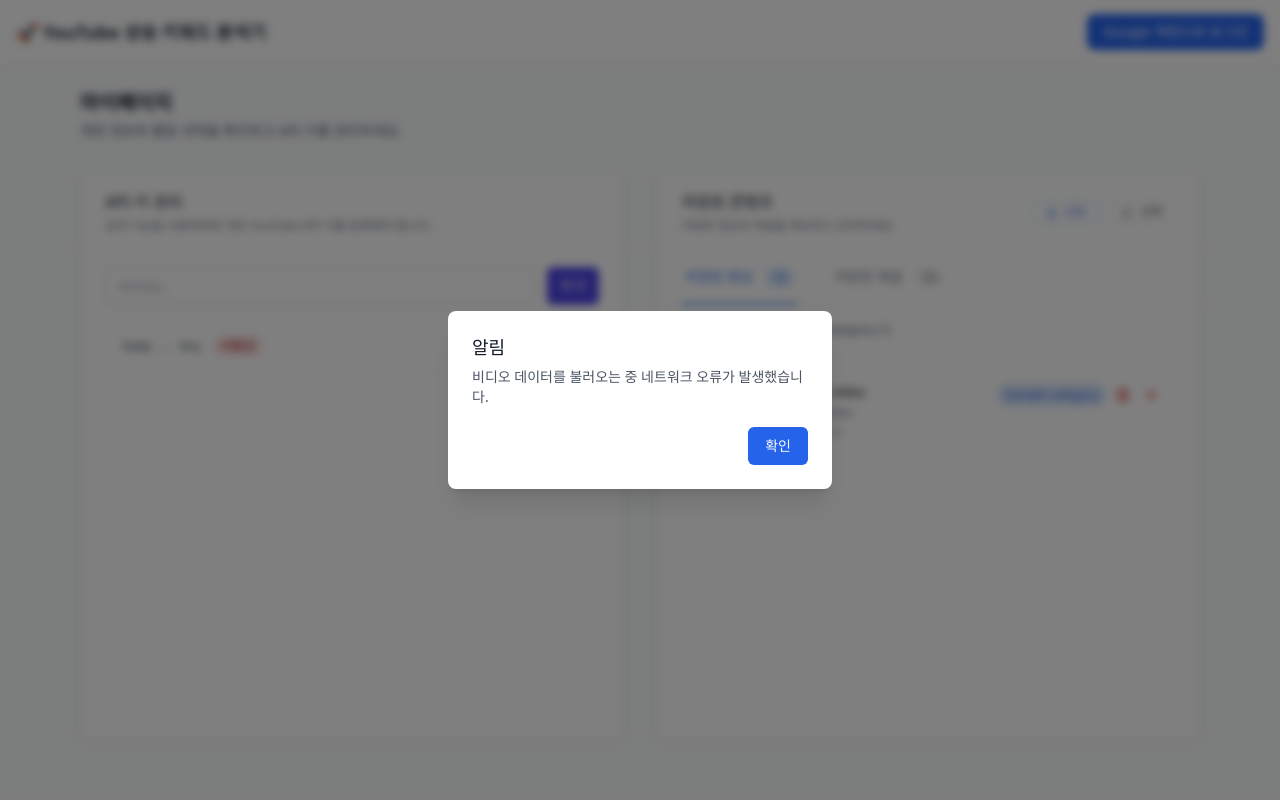
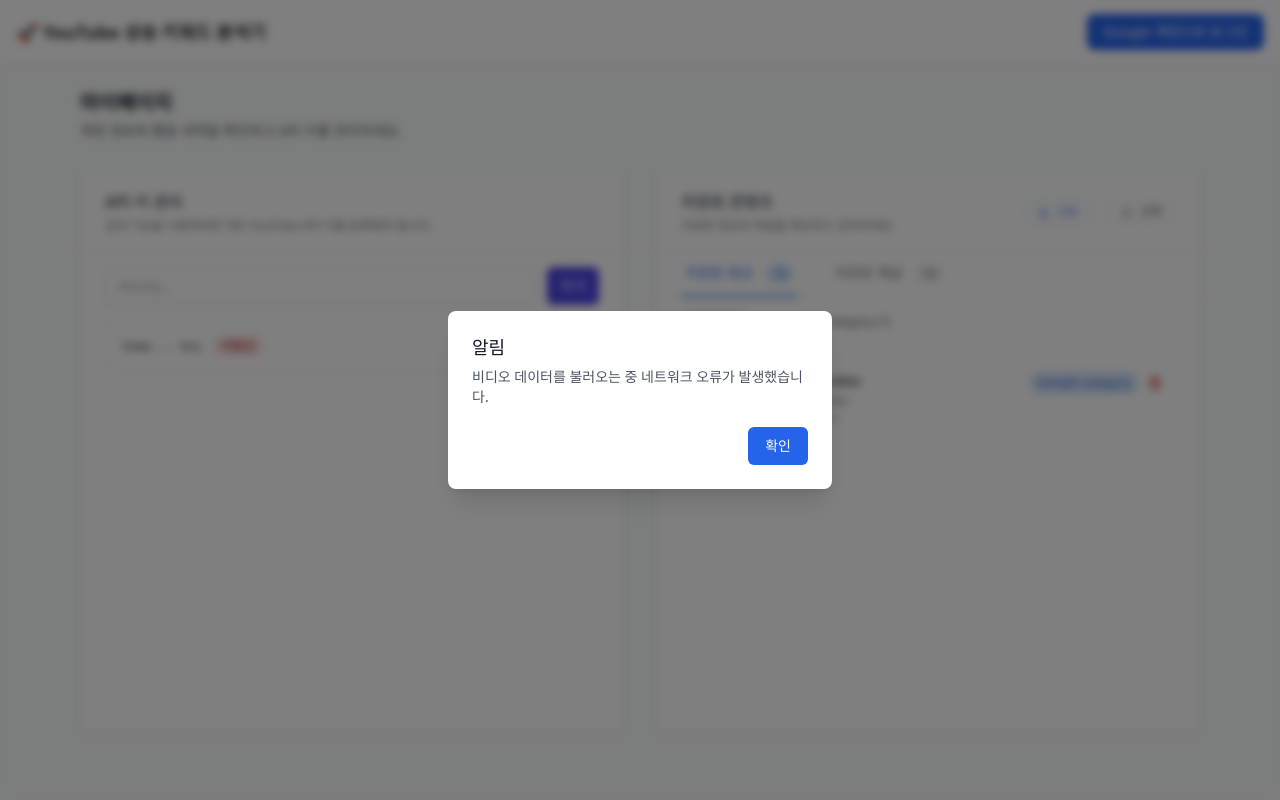
Before and after one commit to bluewind23/youtube-analyzer, a Python web app: template templates/mypage.html in a window 1280 px wide. Run offline with Jinja, Linux system fonts and the light colour scheme; the template is opened without the code that fills it: most values are stand-ins (such as "Sample title", 1, 10 or a date in 2020); grey boxes marked "Sample" are stand-in pictures; form fields are guessed from the names that the template uses; some libraries are stand-ins or nearby versions; some web fonts are replaced.

Commit message:
mypage_issue

```diff
--- a/templates/mypage.html
+++ b/templates/mypage.html
@@ -83,14 +83,14 @@
 
                 <div class="border-b border-gray-200">
                     <nav class="flex space-x-8 px-6" role="tablist">
-                        <button class="main-tab-btn py-4 px-1 border-b-2 font-medium text-sm focus:outline-none focus:text-blue-600 focus:border-blue-500 border-blue-500 text-blue-600"
+                        <button class="main-tab-btn py-3 px-1 border-b-2 font-medium text-sm focus:outline-none focus:text-blue-600 focus:border-blue-500 border-blue-500 text-blue-600"
                                 data-tab="saved-videos" role="tab" aria-selected="true">
                             저장된 영상
                             {% if saved_videos.total > 0 %}
                             <span class="ml-2 bg-blue-100 text-blue-600 py-0.5 px-2 rounded-full text-xs font-medium">{{ saved_videos.total }}</span>
                             {% endif %}
                         </button>
-                        <button class="main-tab-btn py-4 px-1 border-b-2 font-medium text-sm focus:outline-none focus:text-gray-500 focus:border-gray-300 border-transparent text-gray-500 hover:text-gray-700 hover:border-gray-300"
+                        <button class="main-tab-btn py-3 px-1 border-b-2 font-medium text-sm focus:outline-none focus:text-gray-500 focus:border-gray-300 border-transparent text-gray-500 hover:text-gray-700 hover:border-gray-300"
                                 data-tab="saved-channels" role="tab" aria-selected="false">
                             저장된 채널
                             {% if saved_channels.total > 0 %}
@@ -135,10 +135,10 @@
 
                         <!-- 비디오 리스트 -->
                         <div class="h-96 overflow-y-auto px-6 py-4" id="videos-container">
-                            <ul class="space-y-3">
+                            <ul class="space-y-1">
                             {% for video in saved_videos.items %}
                                 <li class="video-item" data-video-id="{{ video.id }}" data-category-id="{{ video.category_id or 'uncategorized' }}">
-                                  <div class="flex items-start space-x-3 p-3 hover:bg-gray-50 rounded-lg">
+                                  <div class="flex items-start space-x-3 p-2 hover:bg-gray-50 rounded-lg">
                                     <div class="flex-shrink-0 flex items-center space-x-2">
                                         <input type="checkbox" class="video-bulk-checkbox hidden" data-video-id="{{ video.id }}">
                                         <img class="w-16 h-12 object-cover rounded" src="{{ video.thumbnail_url }}" alt="{{ video.title }}" onerror="this.src='/static/images/default-thumbnail.svg'">
@@ -146,20 +146,17 @@
                                     <div class="min-w-0 flex-1">
                                         <div class="flex items-start justify-between">
                                             <div class="min-w-0 flex-1">
-                                                <a href="https://www.youtube.com/watch?v={{ video.video_id }}" target="_blank" class="text-sm font-medium text-gray-900 hover:text-blue-600 line-clamp-2 leading-tight block">{{ video.title }}</a>
-                                                <p class="text-xs text-gray-500 mt-1">{{ video.channel_title }}</p>
-                                                <div class="text-xs text-gray-400 mt-1">{{ video.saved_at.strftime('%m-%d %H:%M') }}</div>
+                                                <a href="https://www.youtube.com/watch?v={{ video.video_id }}" target="_blank" class="text-sm font-medium text-gray-900 hover:text-blue-600 block truncate" title="{{ video.title }}">{{ video.title }}</a>
+                                                <p class="text-xs text-gray-500 mt-0.5 truncate" title="{{ video.channel_title }}">{{ video.channel_title }}</p>
+                                                <div class="text-xs text-gray-400 mt-0.5">{{ video.saved_at.strftime('%m-%d %H:%M') }}</div>
                                             </div>
                                             <div class="flex items-center space-x-1 ml-2">
                                                 {% set category = video_categories|selectattr('id', 'equalto', video.category_id)|first if video.category_id else None %}
                                                 {% if category %}
                                                 <span class="text-xs px-2 py-1 bg-blue-100 text-blue-700 rounded-full">{{ category.name }}</span>
                                                 {% endif %}
-                                                <button class="delete-category-btn text-xs text-red-600 hover:text-red-800 p-1 rounded hover:bg-red-50" data-category-id="{{ video.category_id or 'uncategorized' }}" data-item-type="video" title="카테고리 전체 삭제">
+                                                <button class="delete-saved-video-btn text-xs text-red-600 hover:text-red-800 p-1 rounded hover:bg-red-50" data-video-id="{{ video.id }}" title="영상 삭제">
                                                     <svg class="w-4 h-4" fill="none" stroke="currentColor" viewBox="0 0 24 24"><path stroke-linecap="round" stroke-linejoin="round" stroke-width="2" d="M19 7l-.867 12.142A2 2 0 0116.138 21H7.862a2 2 0 01-1.995-1.858L5 7m5 4v6m4-6v6m1-10V4a1 1 0 00-1-1h-4a1 1 0 00-1 1v3M4 7h16"></path></svg>
-                                                </button>
-                                                <button class="delete-saved-video-btn text-xs text-red-600 hover:text-red-800 p-1 rounded hover:bg-red-50" data-video-id="{{ video.id }}" title="영상 삭제">
-                                                    <svg class="w-4 h-4" fill="none" stroke="currentColor" viewBox="0 0 24 24"><path stroke-linecap="round" stroke-linejoin="round" stroke-width="2" d="M6 18L18 6M6 6l12 12"></path></svg>
                                                 </button>
                                             </div>
                                         </div>
@@ -175,7 +172,9 @@
                             {# [수정 또는 추가할 코드 끝] #}
 
                             {% else %}
-                            <p class="text-sm text-gray-500">저장된 영상이 없습니다.</p>
+                            <div class="px-6 py-8 text-center">
+                                <p class="text-sm text-gray-500">저장된 영상이 없습니다.</p>
+                            </div>
                             {% endif %}
                         </div>
                     </div>
@@ -214,15 +213,15 @@
 
                         <!-- 채널 리스트 -->
                         <div class="h-96 overflow-y-auto px-6 py-4" id="channels-container">
-                            <ul class="space-y-2">
+                            <ul class="space-y-1">
                             {% for item in saved_channels.items %}
                                 <li class="channel-item" data-channel-id="{{ item.id }}" data-category-id="{{ item.category_id or 'uncategorized' }}">
-                                    <div class="flex items-center justify-between py-3 px-3 hover:bg-gray-50 rounded-lg">
+                                    <div class="flex items-center justify-between py-2 px-3 hover:bg-gray-50 rounded-lg">
                                         <div class="flex items-center space-x-3">
                                             <input type="checkbox" class="channel-bulk-checkbox hidden" data-channel-id="{{ item.id }}">
                                             <div class="min-w-0 flex-1">
-                                                <a href="https://www.youtube.com/channel/{{ item.item_value }}" target="_blank" class="text-sm font-medium text-gray-900 hover:text-blue-600 block truncate">{{ item.item_display_name or item.item_value }}</a>
-                                                <div class="text-xs text-gray-400 mt-1">{{ item.saved_at.strftime('%m-%d %H:%M') if item.saved_at else '' }}</div>
+                                                <a href="https://www.youtube.com/channel/{{ item.item_value }}" target="_blank" class="text-sm font-medium text-gray-900 hover:text-blue-600 block truncate" title="{{ item.item_display_name or item.item_value }}">{{ item.item_display_name or item.item_value }}</a>
+                                                <div class="text-xs text-gray-400 mt-0.5">{{ item.saved_at.strftime('%m-%d %H:%M') if item.saved_at else '' }}</div>
                                             </div>
                                         </div>
                                         <div class="flex items-center space-x-1 ml-2">
@@ -230,11 +229,8 @@
                                             {% if category %}
                                             <span class="text-xs px-2 py-1 bg-green-100 text-green-700 rounded-full">{{ category.name }}</span>
                                             {% endif %}
-                                            <button class="delete-category-btn text-xs text-red-600 hover:text-red-800 p-1 rounded hover:bg-red-50" data-category-id="{{ item.category_id or 'uncategorized' }}" data-item-type="channel" title="카테고리 전체 삭제">
+                                            <button class="delete-saved-item-btn text-xs text-red-600 hover:text-red-800 p-1 rounded hover:bg-red-50" data-item-id="{{ item.id }}" title="채널 삭제">
                                                 <svg class="w-4 h-4" fill="none" stroke="currentColor" viewBox="0 0 24 24"><path stroke-linecap="round" stroke-linejoin="round" stroke-width="2" d="M19 7l-.867 12.142A2 2 0 0116.138 21H7.862a2 2 0 01-1.995-1.858L5 7m5 4v6m4-6v6m1-10V4a1 1 0 00-1-1h-4a1 1 0 00-1 1v3M4 7h16"></path></svg>
-                                            </button>
-                                            <button class="delete-saved-item-btn text-xs text-red-600 hover:text-red-800 p-1 rounded hover:bg-red-50" data-item-id="{{ item.id }}" title="채널 삭제">
-                                                <svg class="w-4 h-4" fill="none" stroke="currentColor" viewBox="0 0 24 24"><path stroke-linecap="round" stroke-linejoin="round" stroke-width="2" d="M6 18L18 6M6 6l12 12"></path></svg>
                                             </button>
                                         </div>
                                     </div>
@@ -246,7 +242,9 @@
                             {{ render_pagination(saved_channels, page_arg='channel_page', other_params={'video_page': saved_videos.page, 'query_page': saved_queries.page}) }}
                             {# [수정 또는 추가할 코드 끝] #}
                             {% else %}
-                            <p class="text-sm text-gray-500">저장한 채널이 없습니다.</p>
+                            <div class="px-6 py-8 text-center">
+                                <p class="text-sm text-gray-500">저장한 채널이 없습니다.</p>
+                            </div>
                             {% endif %}
                         </div>
                     </div>
@@ -337,29 +335,48 @@ function switchToTab(targetTab) {
 
 function updateContentActions(activeTab) {
     const actionsContainer = document.getElementById('content-actions');
-    let actionsHTML = '';
+    actionsContainer.innerHTML = '';
 
     if (activeTab === 'saved-videos') {
-        actionsHTML = `
-            <button onclick="downloadVideosCSV()" class="text-xs text-blue-600 hover:text-blue-800 px-3 py-1 border border-blue-200 rounded hover:bg-blue-50" title="CSV 다운로드">
-                <svg class="w-3 h-3 inline mr-1" fill="none" stroke="currentColor" viewBox="0 0 24 24"><path stroke-linecap="round" stroke-linejoin="round" stroke-width="2" d="M12 10v6m0 0l-3-3m3 3l3-3m2 8H7a2 2 0 01-2-2V5a2 2 0 012-2h5.586a1 1 0 01.707.293l5.414 5.414a1 1 0 01.293.707V19a2 2 0 01-2 2z"></path></svg> CSV
-            </button>
-            <button onclick="toggleBulkMode('videos')" id="bulk-videos-btn" class="text-xs text-gray-600 hover:text-gray-800 px-3 py-1 border border-gray-200 rounded hover:bg-gray-50" title="일괄 삭제 모드">
-                <svg class="w-3 h-3 inline mr-1" fill="none" stroke="currentColor" viewBox="0 0 24 24"><path stroke-linecap="round" stroke-linejoin="round" stroke-width="2" d="M9 12l2 2 4-4m6 2a9 9 0 11-18 0 9 9 0 0118 0z"></path></svg> 선택
-            </button>
-        `;
+        // CSV 다운로드 버튼
+        const csvBtn = document.createElement('button');
+        csvBtn.className = 'text-xs text-blue-600 hover:text-blue-800 px-3 py-1 border border-blue-200 rounded hover:bg-blue-50';
+        csvBtn.title = 'CSV 다운로드';
+        csvBtn.innerHTML = '<svg class="w-3 h-3 inline mr-1" fill="none" stroke="currentColor" viewBox="0 0 24 24"><path stroke-linecap="round" stroke-linejoin="round" stroke-width="2" d="M12 10v6m0 0l-3-3m3 3l3-3m2 8H7a2 2 0 01-2-2V5a2 2 0 012-2h5.586a1 1 0 01.707.293l5.414 5.414a1 1 0 01.293.707V19a2 2 0 01-2 2z"></path></svg> CSV';
+        csvBtn.addEventListener('click', downloadVideosCSV);
+
+        // 선택 버튼
+        const selectBtn = document.createElement('button');
+        selectBtn.id = 'bulk-videos-btn';
+        selectBtn.className = 'text-xs text-gray-600 hover:text-gray-800 px-3 py-1 border border-gray-200 rounded hover:bg-gray-50';
+        selectBtn.title = '일괄 삭제 모드';
+        selectBtn.innerHTML = '<svg class="w-3 h-3 inline mr-1" fill="none" stroke="currentColor" viewBox="0 0 24 24"><path stroke-linecap="round" stroke-linejoin="round" stroke-width="2" d="M9 12l2 2 4-4m6 2a9 9 0 11-18 0 9 9 0 0118 0z"></path></svg> 선택';
+        selectBtn.addEventListener('click', () => toggleBulkMode('videos'));
+
+        csvBtn.classList.add('mr-2');
+        actionsContainer.appendChild(csvBtn);
+        actionsContainer.appendChild(selectBtn);
+
     } else if (activeTab === 'saved-channels') {
-        actionsHTML = `
-            <button onclick="downloadChannelsCSV()" class="text-xs text-blue-600 hover:text-blue-800 px-3 py-1 border border-blue-200 rounded hover:bg-blue-50" title="CSV 다운로드">
-                <svg class="w-3 h-3 inline mr-1" fill="none" stroke="currentColor" viewBox="0 0 24 24"><path stroke-linecap="round" stroke-linejoin="round" stroke-width="2" d="M12 10v6m0 0l-3-3m3 3l3-3m2 8H7a2 2 0 01-2-2V5a2 2 0 012-2h5.586a1 1 0 01.707.293l5.414 5.414a1 1 0 01.293.707V19a2 2 0 01-2 2z"></path></svg> CSV
-            </button>
-            <button onclick="toggleBulkMode('channels')" id="bulk-channels-btn" class="text-xs text-gray-600 hover:text-gray-800 px-3 py-1 border border-gray-200 rounded hover:bg-gray-50" title="일괄 삭제 모드">
-                <svg class="w-3 h-3 inline mr-1" fill="none" stroke="currentColor" viewBox="0 0 24 24"><path stroke-linecap="round" stroke-linejoin="round" stroke-width="2" d="M9 12l2 2 4-4m6 2a9 9 0 11-18 0 9 9 0 0118 0z"></path></svg> 선택
-            </button>
-        `;
+        // CSV 다운로드 버튼
+        const csvBtn = document.createElement('button');
+        csvBtn.className = 'text-xs text-blue-600 hover:text-blue-800 px-3 py-1 border border-blue-200 rounded hover:bg-blue-50';
+        csvBtn.title = 'CSV 다운로드';
+        csvBtn.innerHTML = '<svg class="w-3 h-3 inline mr-1" fill="none" stroke="currentColor" viewBox="0 0 24 24"><path stroke-linecap="round" stroke-linejoin="round" stroke-width="2" d="M12 10v6m0 0l-3-3m3 3l3-3m2 8H7a2 2 0 01-2-2V5a2 2 0 012-2h5.586a1 1 0 01.707.293l5.414 5.414a1 1 0 01.293.707V19a2 2 0 01-2 2z"></path></svg> CSV';
+        csvBtn.addEventListener('click', downloadChannelsCSV);
+
+        // 선택 버튼
+        const selectBtn = document.createElement('button');
+        selectBtn.id = 'bulk-channels-btn';
+        selectBtn.className = 'text-xs text-gray-600 hover:text-gray-800 px-3 py-1 border border-gray-200 rounded hover:bg-gray-50';
+        selectBtn.title = '일괄 삭제 모드';
+        selectBtn.innerHTML = '<svg class="w-3 h-3 inline mr-1" fill="none" stroke="currentColor" viewBox="0 0 24 24"><path stroke-linecap="round" stroke-linejoin="round" stroke-width="2" d="M9 12l2 2 4-4m6 2a9 9 0 11-18 0 9 9 0 0118 0z"></path></svg> 선택';
+        selectBtn.addEventListener('click', () => toggleBulkMode('channels'));
+
+        csvBtn.classList.add('mr-2');
+        actionsContainer.appendChild(csvBtn);
+        actionsContainer.appendChild(selectBtn);
     }
-
-    actionsContainer.innerHTML = actionsHTML;
 }
 
 // 카테고리 탭 전환
```
Also changed, not shown: app.db.
